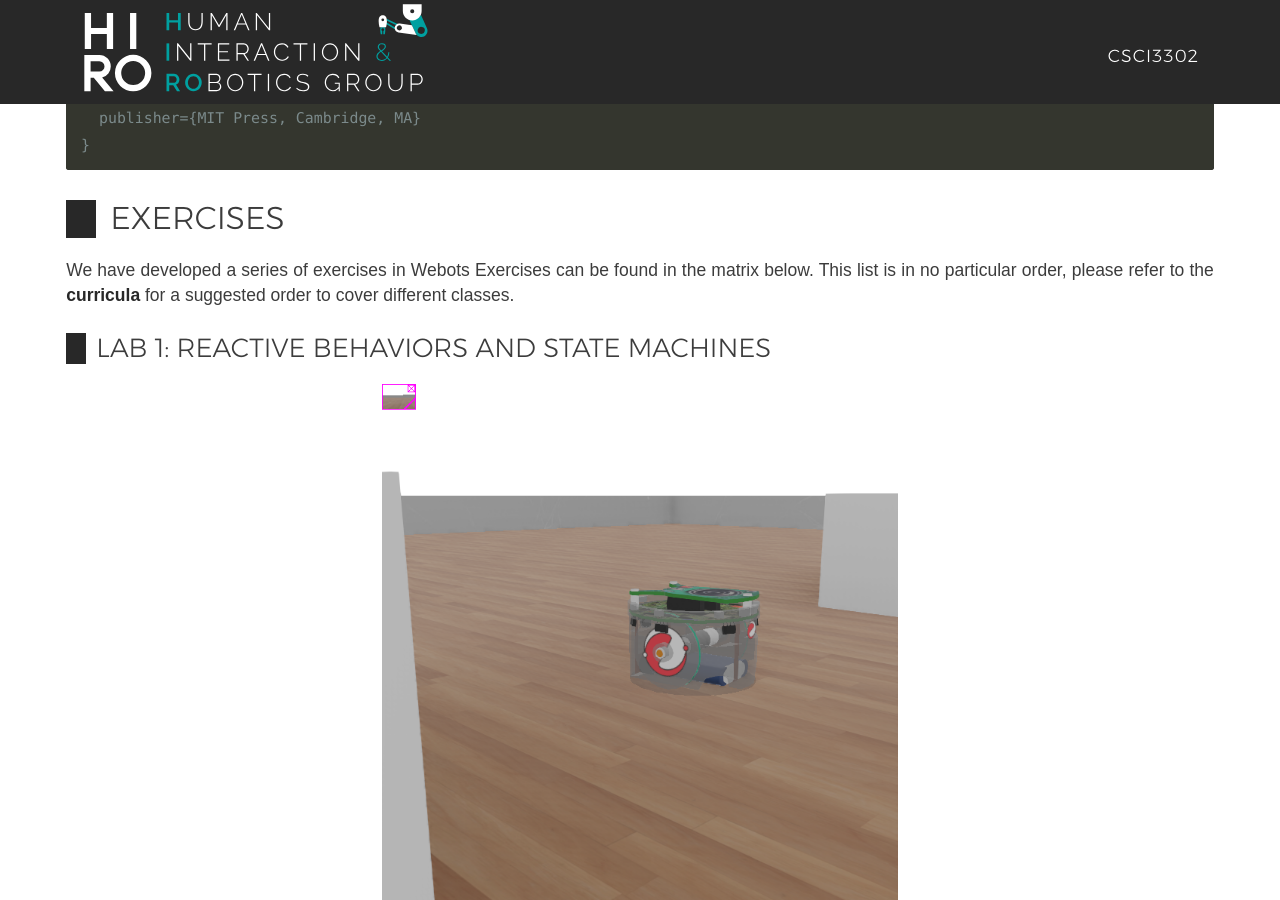
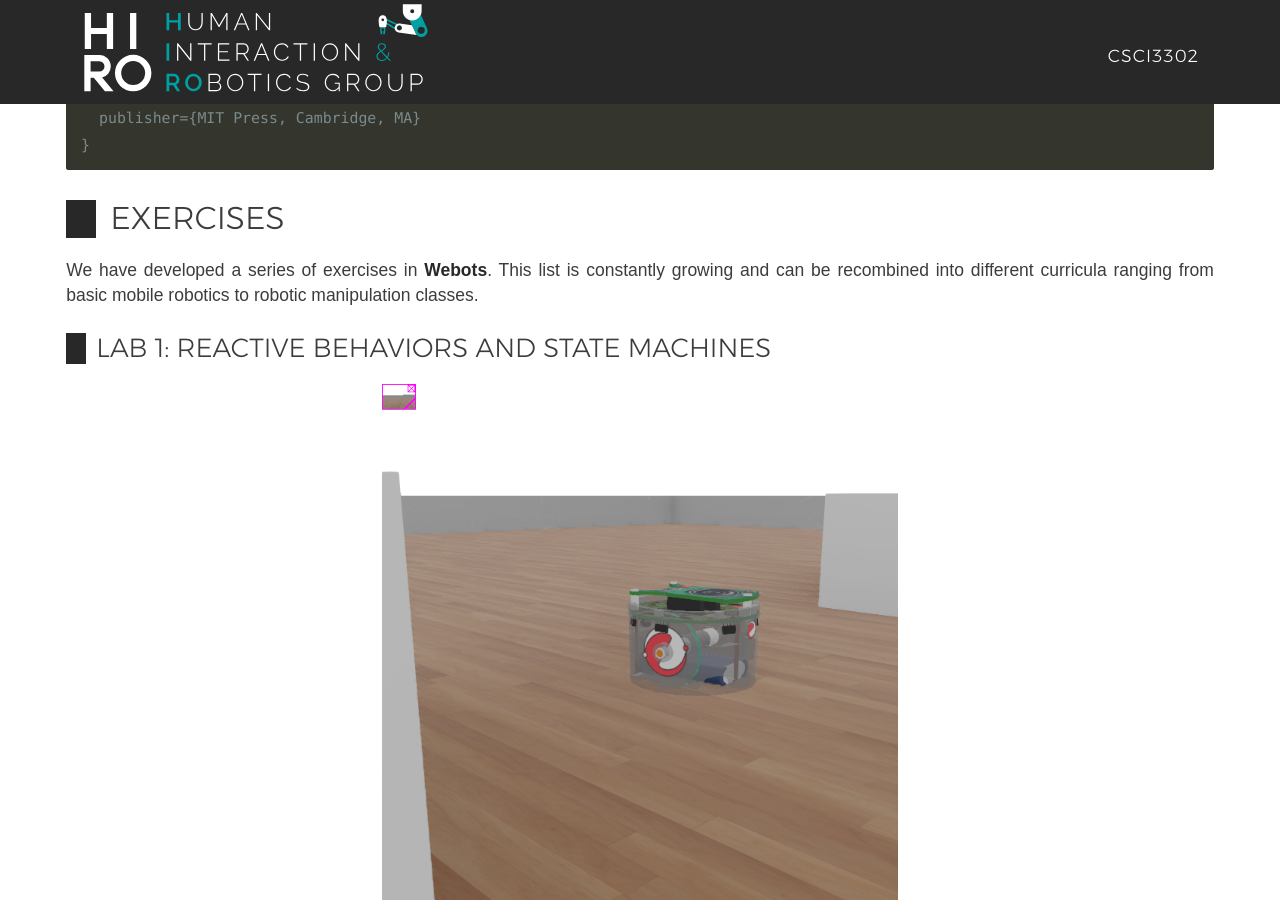
Before and after one commit to Introduction-to-Autonomous-Robots/Introduction-to-Autonomous-Robots.github.io, a Jekyll site: the page built from index.html, in a window 1280 px wide and 900 px high, scrolled down 810 px. Built offline with Jekyll 4.4.1, drawn with Linux system fonts in a browser that asks for light colours; nearby versions of some CDN libraries; some web fonts are replaced; some of the changed text lies outside the part shown.

Commit message:
Update index.html

```diff
--- a/index.html
+++ b/index.html
@@ -21,7 +21,7 @@
 
 # Exercises
 
-We have developed a series of exercises in Webots Exercises can be found in the matrix below. This list is in no particular order, please refer to the [curricula](curricula.html) for a suggested order to cover different classes.
+We have developed a series of exercises in [Webots](http://cyberbotics.com). This list is constantly growing and can be recombined into different curricula ranging from basic mobile robotics to robotic manipulation classes.
 
 ## Lab 1: Reactive Behaviors and State Machines
 
@@ -62,6 +62,13 @@
 -	Implement a shortest-path finding algorithm (Dijkstra's algorithm or A*) on a grid map
 -	Use path planning to generate a discrete set of waypoints for a robot to follow and demonstrate it in the Tiago environment
 
+## Lab 6: Inverse kinematics on an industrial arm
+{% include image.html url="F.png" max-width="45%" %}
+
+- Understand the internal representation of kinematics (URDF)
+- Use external IK solvers (ikpy) to find IK solutions
+- Develop a complex robotic application and draw images from SVG files
+
 # Curricula
 
 ## Introduction to Robotics
```
